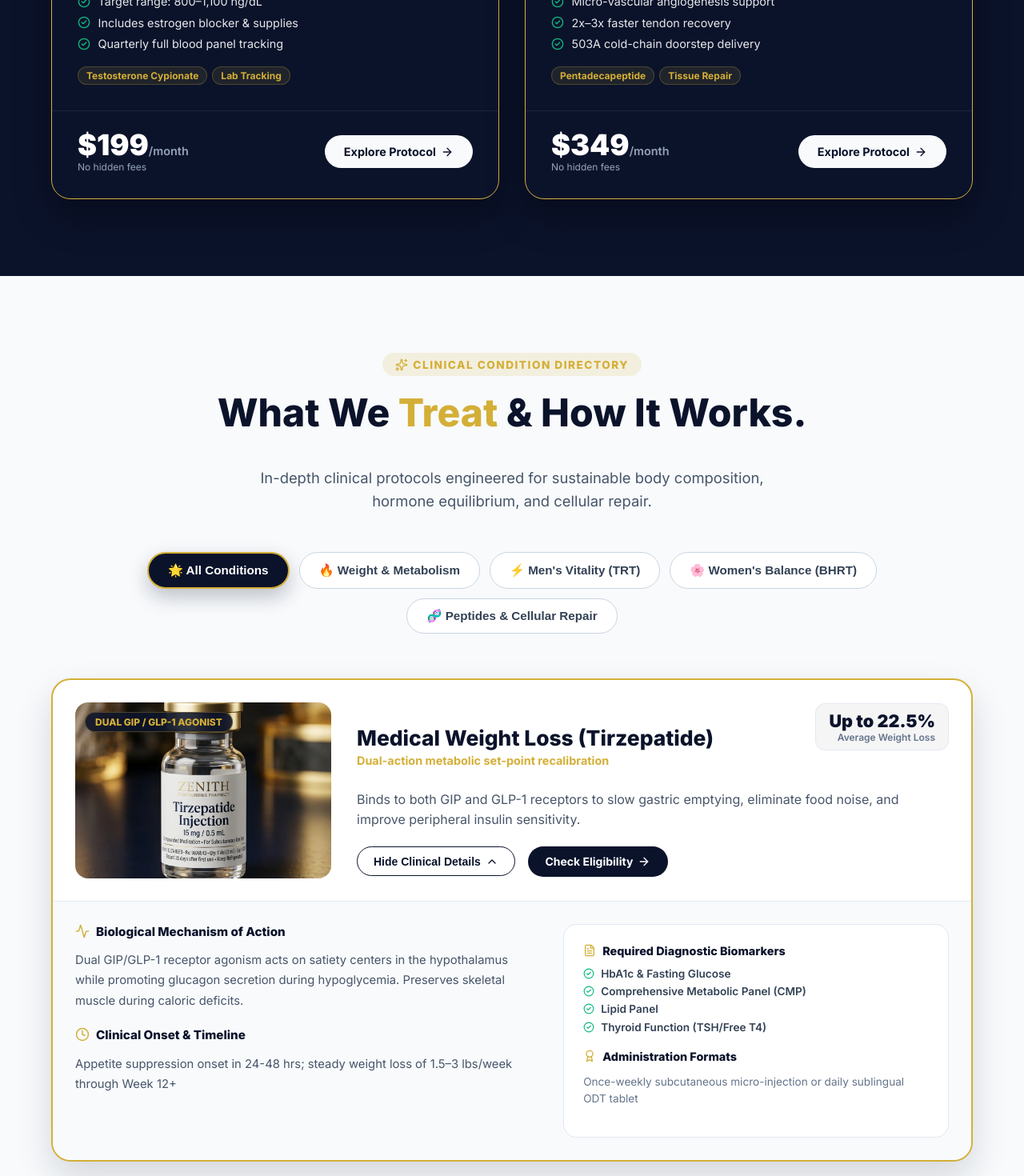
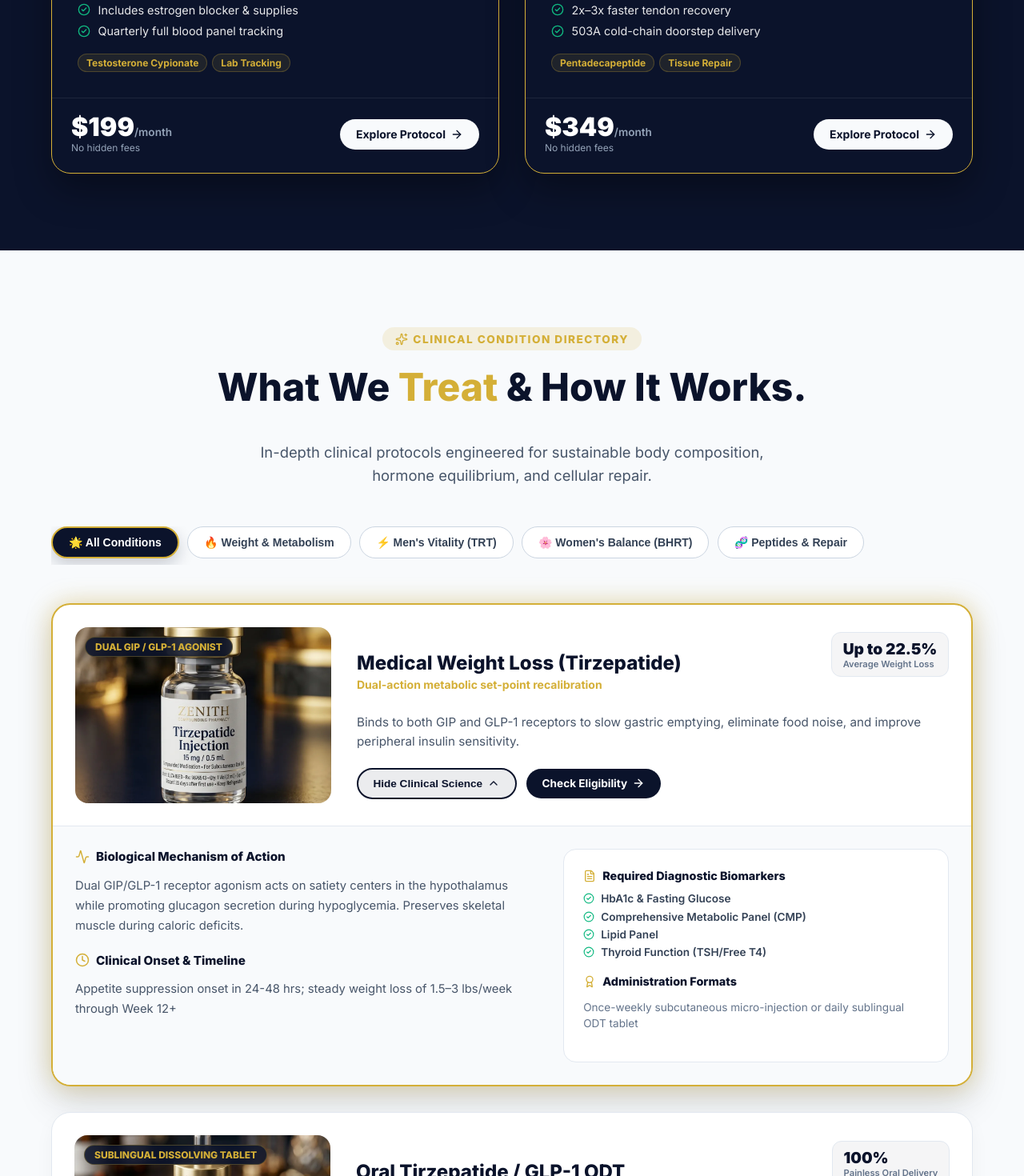
Before and after one commit to Emmanuelombaye/VitalWellRx, a Next.js app: page / in a window 1280 px wide. Shown: the part 2280-3750 px from the top of the page at 80% size. Built offline with nearby package versions, Linux system fonts and the light colour scheme.

Commit message:
fix(ui/ux): treatments mega dropdown positioning and modern mobile animations

```diff
--- a/app/globals.css
+++ b/app/globals.css
@@ -207,6 +207,9 @@ a {
 
 /* Responsive Display & Grid Utilities */
 .hidden { display: none !important; }
+.no-scrollbar::-webkit-scrollbar { display: none; }
+.no-scrollbar { -ms-overflow-style: none; scrollbar-width: none; }
+
 @media (min-width: 640px) {
   .sm\:grid-cols-2 { grid-template-columns: repeat(2, 1fr) !important; }
   .sm\:grid-cols-3 { grid-template-columns: repeat(3, 1fr) !important; }
@@ -236,16 +239,16 @@ a {
 }
 
 @media (max-width: 768px) {
-  .h1 { font-size: 2.15rem !important; line-height: 1.15 !important; margin-bottom: 1rem !important; }
+  .h1 { font-size: 2.15rem !important; line-height: 1.15 !important; margin-bottom: 0.85rem !important; }
   .h2 { font-size: 1.65rem !important; line-height: 1.2 !important; }
 
   section {
-    padding-top: 3.5rem !important;
-    padding-bottom: 3.5rem !important;
+    padding-top: 3.25rem !important;
+    padding-bottom: 3.25rem !important;
   }
 
   .container {
-    padding: 0 1.25rem !important;
+    padding: 0 1rem !important;
   }
 
   .grid-cols-2,
@@ -257,31 +260,43 @@ a {
 
   .condition-card-grid {
     grid-template-columns: 1fr !important;
-    padding: 1.25rem !important;
-    gap: 1.25rem !important;
+    padding: 1.15rem !important;
+    gap: 1.15rem !important;
   }
 
   .treatment-card-even,
   .treatment-card-odd {
     grid-template-columns: 1fr !important;
-    gap: 1.5rem !important;
+    gap: 1.25rem !important;
   }
 
   .detail-panel-grid {
     grid-template-columns: 1fr !important;
-    gap: 1.5rem !important;
+    gap: 1.25rem !important;
   }
 
   .footer-main-grid {
     grid-template-columns: 1fr !important;
-    gap: 2.25rem !important;
+    gap: 2rem !important;
   }
 
   .btn-primary, .btn-outline {
-    padding: 0.85rem 1.5rem;
+    padding: 0.85rem 1.25rem;
     font-size: 0.95rem;
     width: 100%;
-    min-height: 44px;
+    min-height: 48px;
+    box-sizing: border-box;
+  }
+
+  .card-actions-wrapper {
+    flex-direction: column !important;
+    align-items: stretch !important;
+  }
+
+  .btn-card-primary, .btn-card-secondary {
+    width: 100% !important;
+    min-height: 44px !important;
+    text-align: center !important;
   }
 
   /* Portal Dashboard Mobile */
@@ -295,7 +310,7 @@ a {
     padding: 1.25rem 1rem !important;
   }
   .portal-main {
-    padding: 1.5rem 1rem !important;
+    padding: 1.25rem 1rem !important;
   }
 }
 
@@ -304,6 +319,6 @@ a {
   .h2 { font-size: 1.45rem !important; }
 
   .glass-card {
-    padding: 1.25rem;
+    padding: 1.15rem;
   }
 }
--- a/app/page.tsx
+++ b/app/page.tsx
@@ -185,10 +185,15 @@ export default function Home() {
 
           {/* 4 Cards Grid */}
           <div className="grid grid-cols-2 gap-8">
-            {featuredProtocols.map(fp => (
+            {featuredProtocols.map((fp, idx) => (
               <motion.div
                 key={fp.id}
-                whileHover={{ y: -6 }}
+                initial={{ opacity: 0, y: 40, scale: 0.95 }}
+                whileInView={{ opacity: 1, y: 0, scale: 1 }}
+                viewport={{ once: true, margin: '-40px' }}
+                whileHover={{ y: -8, scale: 1.015 }}
+                whileTap={{ scale: 0.98 }}
+                transition={{ type: 'spring', stiffness: 260, damping: 20, delay: idx * 0.1 }}
                 style={{
                   backgroundColor: 'var(--primary-navy)',
                   borderRadius: '1.5rem',
@@ -201,13 +206,17 @@ export default function Home() {
                 }}
               >
                 <div>
-                  {/* Card Image Banner */}
-                  <div style={{ position: 'relative', height: '240px', width: '100%' }}>
+                  {/* Card Image Banner with Smooth Zoom */}
+                  <motion.div
+                    whileHover={{ scale: 1.05 }}
+                    transition={{ duration: 0.4, ease: 'easeOut' }}
+                    style={{ position: 'relative', height: '240px', width: '100%', overflow: 'hidden' }}
+                  >
                     <Image src={fp.image} alt={fp.title} fill sizes="(max-width: 768px) 100vw, 50vw" quality={80} loading="eager" priority style={{ objectFit: 'cover' }} />
                     <div style={{ position: 'absolute', top: '1rem', left: '1rem', backgroundColor: 'rgba(11,19,43,0.9)', backdropFilter: 'blur(8px)', color: 'var(--primary-gold)', padding: '5px 14px', borderRadius: '99px', fontSize: '0.75rem', fontWeight: 900, textTransform: 'uppercase', border: '1px solid rgba(212,175,55,0.4)' }}>
                       {fp.badge}
                     </div>
-                  </div>
+                  </motion.div>
 
                   {/* Body Content */}
                   <div style={{ padding: '2rem' }}>
@@ -239,15 +248,15 @@ export default function Home() {
                 </div>
 
                 {/* Footer Pricing & Button */}
-                <div style={{ padding: '1.5rem 2rem 2rem', borderTop: '1px solid rgba(255,255,255,0.08)', display: 'flex', alignItems: 'center', justifyContent: 'space-between' }}>
+                <div style={{ padding: '1.25rem 1.5rem 1.5rem', borderTop: '1px solid rgba(255,255,255,0.08)', display: 'flex', alignItems: 'center', justifyContent: 'space-between', flexWrap: 'wrap', gap: '1rem' }}>
                   <div>
-                    <div style={{ fontSize: '2.25rem', fontWeight: 900, color: 'white', lineHeight: 1 }}>
-                      {fp.price}<span style={{ fontSize: '0.9rem', color: '#94A3B8', fontWeight: 600 }}>{fp.period}</span>
+                    <div style={{ fontSize: '2rem', fontWeight: 900, color: 'white', lineHeight: 1 }}>
+                      {fp.price}<span style={{ fontSize: '0.85rem', color: '#94A3B8', fontWeight: 600 }}>{fp.period}</span>
                     </div>
                     <div style={{ fontSize: '0.75rem', color: '#94A3B8', marginTop: '2px' }}>No hidden fees</div>
                   </div>
 
-                  <Link href={fp.href} className="btn-primary" style={{ padding: '0.75rem 1.5rem', fontSize: '0.9rem' }}>
+                  <Link href={fp.href} className="btn-primary" style={{ padding: '0.65rem 1.25rem', fontSize: '0.875rem' }}>
                     Explore Protocol <ArrowRight size={16} style={{ marginLeft: '6px' }} />
                   </Link>
                 </div>
--- a/components/WhatWeTreat.tsx
+++ b/components/WhatWeTreat.tsx
@@ -161,127 +161,145 @@ export default function WhatWeTreat() {
         </div>
 
         {/* Filter Navigation Tabs */}
-        <div style={{ display: 'flex', justifyContent: 'center', gap: '0.75rem', marginBottom: '3.5rem', flexWrap: 'wrap' }}>
+        <div className="no-scrollbar" style={{ display: 'flex', justifyContent: 'flex-start', gap: '0.65rem', marginBottom: '3rem', overflowX: 'auto', paddingBottom: '0.5rem', WebkitOverflowScrolling: 'touch' }}>
           {[
             { id: 'all', label: '🌟 All Conditions' },
             { id: 'weight', label: '🔥 Weight & Metabolism' },
             { id: 'mens', label: '⚡ Men\'s Vitality (TRT)' },
             { id: 'womens', label: '🌸 Women\'s Balance (BHRT)' },
-            { id: 'peptides', label: '🧬 Peptides & Cellular Repair' },
+            { id: 'peptides', label: '🧬 Peptides & Repair' },
           ].map(tab => (
-            <button
+            <motion.button
               key={tab.id}
+              whileTap={{ scale: 0.94 }}
               onClick={() => setActiveTab(tab.id as any)}
               style={{
-                padding: '0.75rem 1.5rem',
+                padding: '0.65rem 1.25rem',
                 borderRadius: '99px',
                 fontWeight: 700,
-                fontSize: '0.95rem',
+                fontSize: '0.875rem',
+                whiteSpace: 'nowrap',
+                flexShrink: 0,
                 border: activeTab === tab.id ? '2px solid var(--primary-gold)' : '1px solid #CBD5E1',
                 backgroundColor: activeTab === tab.id ? 'var(--primary-navy)' : 'white',
                 color: activeTab === tab.id ? 'white' : '#334155',
                 cursor: 'pointer',
                 transition: 'all 0.25s ease',
-                boxShadow: activeTab === tab.id ? '0 10px 25px rgba(11,19,43,0.25)' : 'none',
+                boxShadow: activeTab === tab.id ? '0 8px 20px rgba(11,19,43,0.2)' : 'none',
               }}
             >
               {tab.label}
-            </button>
+            </motion.button>
           ))}
         </div>
 
         {/* Condition Cards Grid */}
         <motion.div layout className="grid grid-cols-1 gap-8">
           <AnimatePresence>
-            {filtered.map(item => {
+            {filtered.map((item, idx) => {
               const isExpanded = expandedId === item.id
 
               return (
                 <motion.div
                   key={item.id}
                   layout
-                  initial={{ opacity: 0, y: 20 }}
-                  animate={{ opacity: 1, y: 0 }}
-                  exit={{ opacity: 0, scale: 0.95 }}
-                  transition={{ duration: 0.35 }}
+                  initial={{ opacity: 0, y: 35, scale: 0.96 }}
+                  whileInView={{ opacity: 1, y: 0, scale: 1 }}
+                  viewport={{ once: true, margin: '-30px' }}
+                  exit={{ opacity: 0, scale: 0.92 }}
+                  whileHover={{ y: -4, scale: 1.005 }}
+                  transition={{ type: 'spring', stiffness: 280, damping: 22, delay: idx * 0.05 }}
                   style={{
                     backgroundColor: 'white',
                     borderRadius: '1.5rem',
                     overflow: 'hidden',
                     border: isExpanded ? '2px solid var(--primary-gold)' : '1px solid #E2E8F0',
-                    boxShadow: isExpanded ? '0 20px 45px rgba(11,19,43,0.15)' : '0 10px 25px rgba(0,0,0,0.04)',
-                    transition: 'border-color 0.2s',
+                    boxShadow: isExpanded
+                      ? '0 0 30px rgba(212,175,55,0.4), 0 20px 45px rgba(11,19,43,0.15)'
+                      : '0 10px 25px rgba(0,0,0,0.04)',
+                    transition: 'border-color 0.25s, box-shadow 0.25s',
                   }}
                 >
                   {/* Card Header & Main Overview */}
                   <div className="condition-card-grid">
-                    <div style={{ position: 'relative', height: '220px', width: '100%', borderRadius: '1rem', overflow: 'hidden' }}>
+                    <motion.div
+                      whileHover={{ scale: 1.04 }}
+                      transition={{ duration: 0.35, ease: 'easeOut' }}
+                      style={{ position: 'relative', height: '220px', width: '100%', borderRadius: '1rem', overflow: 'hidden' }}
+                    >
                       <Image src={item.image} alt={item.title} fill sizes="(max-width: 768px) 100vw, 320px" quality={80} loading="eager" style={{ objectFit: 'cover' }} />
                       <div style={{ position: 'absolute', top: '0.75rem', left: '0.75rem', backgroundColor: 'rgba(11,19,43,0.85)', backdropFilter: 'blur(8px)', color: 'var(--primary-gold)', padding: '4px 12px', borderRadius: '99px', fontSize: '0.75rem', fontWeight: 800, textTransform: 'uppercase', border: '1px solid rgba(212,175,55,0.3)' }}>
                         {item.badge}
                       </div>
-                    </div>
+                    </motion.div>
 
                     <div>
-                      <div style={{ display: 'flex', justifyContent: 'space-between', alignItems: 'flex-start', flexWrap: 'wrap', gap: '1rem' }}>
-                        <div>
-                          <h3 style={{ fontSize: '1.65rem', fontWeight: 800, color: 'var(--primary-navy)', marginBottom: '0.25rem' }}>
+                      <div style={{ display: 'flex', justifyContent: 'space-between', alignItems: 'flex-start', flexWrap: 'wrap', gap: '0.75rem' }}>
+                        <div style={{ flex: '1 1 200px' }}>
+                          <h3 style={{ fontSize: '1.5rem', fontWeight: 800, color: 'var(--primary-navy)', marginBottom: '0.25rem' }}>
                             {item.title}
                           </h3>
-                          <div style={{ fontSize: '0.9rem', color: 'var(--primary-gold)', fontWeight: 700, marginBottom: '0.75rem' }}>
+                          <div style={{ fontSize: '0.875rem', color: 'var(--primary-gold)', fontWeight: 700, marginBottom: '0.75rem' }}>
                             {item.subtitle}
                           </div>
                         </div>
 
-                        <div style={{ textAlign: 'right', backgroundColor: 'rgba(11,19,43,0.04)', padding: '0.5rem 1rem', borderRadius: '0.75rem', border: '1px solid #E2E8F0' }}>
-                          <div style={{ fontSize: '1.35rem', fontWeight: 900, color: 'var(--primary-navy)' }}>{item.stat}</div>
-                          <div style={{ fontSize: '0.75rem', color: '#64748B', fontWeight: 600 }}>{item.statLabel}</div>
+                        <div style={{ backgroundColor: 'rgba(11,19,43,0.04)', padding: '0.5rem 0.85rem', borderRadius: '0.75rem', border: '1px solid #E2E8F0', flexShrink: 0 }}>
+                          <div style={{ fontSize: '1.2rem', fontWeight: 900, color: 'var(--primary-navy)' }}>{item.stat}</div>
+                          <div style={{ fontSize: '0.7rem', color: '#64748B', fontWeight: 600 }}>{item.statLabel}</div>
                         </div>
                       </div>
 
-                      <p style={{ color: '#475569', fontSize: '1rem', lineHeight: 1.6, marginBottom: '1.25rem' }}>
+                      <p style={{ color: '#475569', fontSize: '0.95rem', lineHeight: 1.6, marginBottom: '1.25rem' }}>
                         {item.desc}
                       </p>
 
-                      <div style={{ display: 'flex', alignItems: 'center', gap: '1rem', flexWrap: 'wrap' }}>
-                        <button
+                      <div className="card-actions-wrapper" style={{ display: 'flex', alignItems: 'center', gap: '0.75rem', flexWrap: 'wrap' }}>
+                        <motion.button
+                          whileTap={{ scale: 0.96 }}
                           onClick={() => setExpandedId(isExpanded ? null : item.id)}
+                          className="btn-card-secondary"
                           style={{
                             display: 'inline-flex',
                             alignItems: 'center',
+                            justifyContent: 'center',
                             gap: '6px',
-                            backgroundColor: 'white',
+                            backgroundColor: isExpanded ? 'rgba(11,19,43,0.08)' : 'white',
                             color: 'var(--primary-navy)',
-                            border: '1.5px solid var(--primary-navy)',
-                            padding: '0.6rem 1.25rem',
+                            border: isExpanded ? '2px solid var(--primary-navy)' : '1.5px solid var(--primary-navy)',
+                            padding: '0.6rem 1.15rem',
                             borderRadius: '99px',
-                            fontSize: '0.875rem',
+                            fontSize: '0.85rem',
                             fontWeight: 700,
                             cursor: 'pointer',
                             transition: 'all 0.2s',
                           }}
                         >
-                          {isExpanded ? 'Hide Clinical Details' : 'View Clinical Science & Labs'}
+                          {isExpanded ? 'Hide Clinical Science' : 'View Clinical Science & Labs'}
                           <ChevronDown size={16} style={{ transform: isExpanded ? 'rotate(180deg)' : 'rotate(0deg)', transition: 'transform 0.2s' }} />
-                        </button>
+                        </motion.button>
 
+                        <motion.div whileTap={{ scale: 0.96 }}>
                           <Link
                             href={item.href}
+                            className="btn-card-primary"
                             style={{
                               display: 'inline-flex',
                               alignItems: 'center',
+                              justifyContent: 'center',
                               gap: '6px',
                               backgroundColor: 'var(--primary-navy)',
                               color: 'white',
-                            padding: '0.65rem 1.35rem',
+                              padding: '0.65rem 1.25rem',
                               borderRadius: '99px',
-                            fontSize: '0.875rem',
+                              fontSize: '0.85rem',
                               fontWeight: 700,
                               textDecoration: 'none',
                             }}
                           >
                             Check Eligibility <ArrowRight size={16} />
                           </Link>
+                        </motion.div>
                       </div>
                     </div>
                   </div>
```
Also changed, not shown: app/shop/page.tsx (+32 -18 lines), components/Navbar.tsx (+107 -48 lines). Lines whose indentation alone changed are shown as unchanged.
